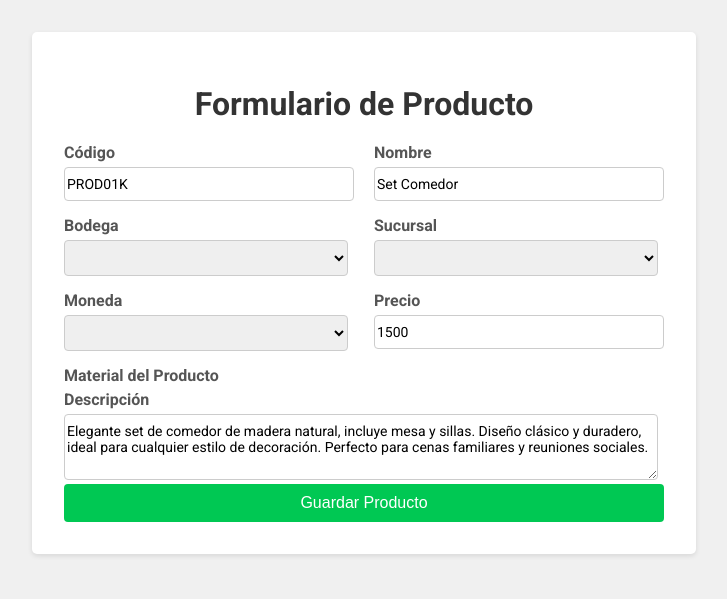
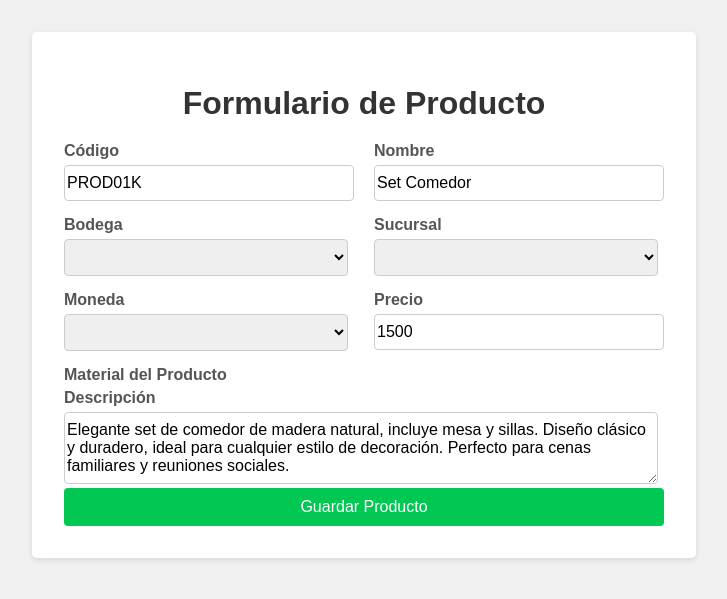
Before and after one commit to ilanangelesrodriguez/prueba-diagnostico-Facturacion.com, a PHP site: template resources/views/formularioProducto.php in a window 1280 px wide. Shown: the top 599 px of the page, without its empty margins (276-1003 px from the left). Run offline with PHP 8.4, Linux system fonts and the light colour scheme; the template is opened without the code that fills it, so the values that code supplies are empty.

Commit message:
style: modificar fuente

```diff
--- a/resources/css/styles.css
+++ b/resources/css/styles.css
@@ -1,7 +1,7 @@
 @import url('https://fonts.googleapis.com/css2?family=Roboto:wght@400;700&display=swap');
 
 body {
-    font-family: 'Roboto', sans-serif;
+    font-family: Arial, sans-serif;
     background-color: #f0f0f0;
     margin: 0;
     padding: 2em;
@@ -49,13 +49,13 @@
 input[type="text"],
 select,
 textarea {
-    font-family: 'Roboto', sans-serif;
+    font-family: Arial, sans-serif;
     width: 98%;
     padding-top: 8px;
     padding-bottom: 8px;
     border: 1px solid #ccc;
     border-radius: 4px;
-    font-size: 14px;
+    font-size: 16px;
 }
 
 .checkbox-group {
@@ -75,7 +75,7 @@
 }
 
 textarea {
-    font-family: 'Roboto', sans-serif;
+    font-family: Arial, sans-serif;
     resize: vertical;
 }
 
```
